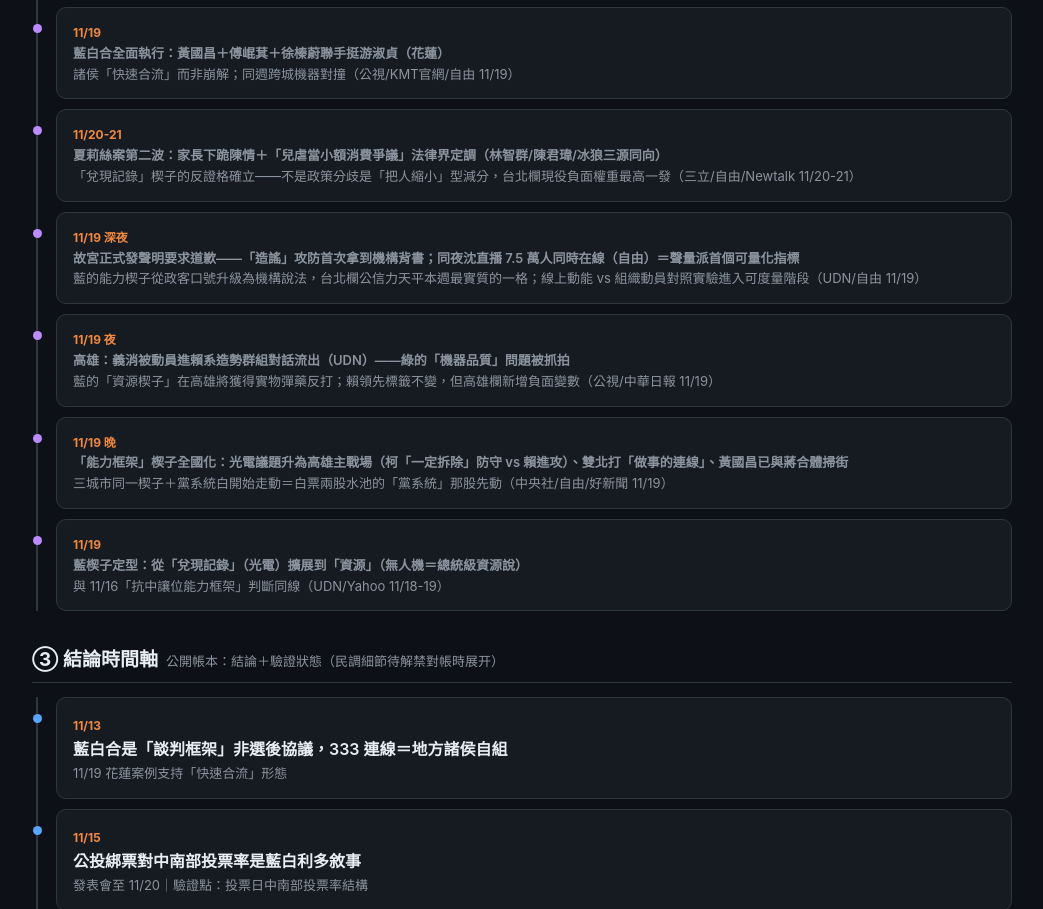
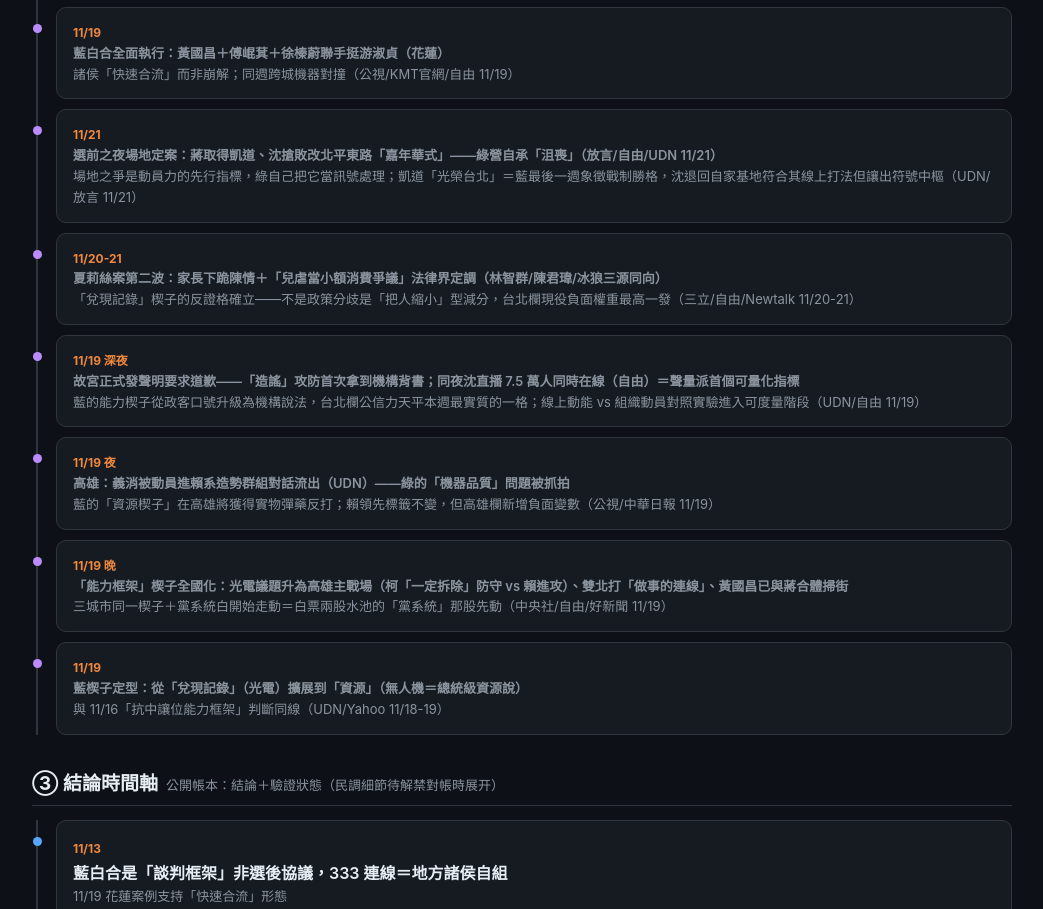
Before and after one commit to fykuo/tw-election-dash, a plain HTML site: page d-a8xqg6ornt/index.html in a window 1280 px wide. Shown: the part 1034-1943 px from the top of the page, without its empty margins (118-1161 px from the left). Drawn offline with Linux system fonts and the light colour scheme.

Commit message:
11/21：凱道歸蔣=象徵戰分格

```diff
--- a/d-a8xqg6ornt/index.html
+++ b/d-a8xqg6ornt/index.html
@@ -68,6 +68,7 @@
   <div class="card"><span class="date">11/18–19</span><div class="concl">柯文哲放話「小草絕不投沈」但保留 21 日「來者是客」</div><div class="ev">柯用反沈表態保留合體空間；沈僅回「選民是獨立個體」（UDN/自由 11/18-19）</div></div>
   <div class="card"><span class="date">11/19 18:00</span><div class="concl">三邊會談落幕（91 分鐘）：三方共發《和平宣言》四點共識——核戰打不得、戰略穩定對話、增加石油供應、防止核擴散；全文未涉台灣</div><div class="ev">無賣台素材也無利多素材＝基線（不預期有結論）兌現；「雅爾達」只剩影像沒有文本，對平手盤中性偏藍（台視/風傳媒/Newtalk 11/19）</div></div>
   <div class="card"><span class="date">11/19</span><div class="concl">藍白合全面執行：黃國昌＋傅崐萁＋徐榛蔚聯手挺游淑貞（花蓮）</div><div class="ev">諸侯「快速合流」而非崩解；同週跨城機器對撞（公視/KMT官網/自由 11/19）</div></div>
+  <div class="card"><span class="date">11/21</span><div class="concl">選前之夜場地定案：蔣取得凱道、沈搶敗改北平東路「嘉年華式」——綠營自承「沮喪」（放言/自由/UDN 11/21）</div><div class="ev">場地之爭是動員力的先行指標，綠自己把它當訊號處理；凱道「光榮台北」＝藍最後一週象徵戰制勝格，沈退回自家基地符合其線上打法但讓出符號中樞（UDN/放言 11/21）</div></div>
   <div class="card"><span class="date">11/20-21</span><div class="concl">夏莉絲案第二波：家長下跪陳情＋「兒虐當小額消費爭議」法律界定調（林智群/陳君瑋/冰狼三源同向）</div><div class="ev">「兌現記錄」楔子的反證格確立——不是政策分歧是「把人縮小」型減分，台北欄現役負面權重最高一發（三立/自由/Newtalk 11/20-21）</div></div>
   <div class="card"><span class="date">11/19 深夜</span><div class="concl">故宮正式發聲明要求道歉——「造謠」攻防首次拿到機構背書；同夜沈直播 7.5 萬人同時在線（自由）＝聲量派首個可量化指標</div><div class="ev">藍的能力楔子從政客口號升級為機構說法，台北欄公信力天平本週最實質的一格；線上動能 vs 組織動員對照實驗進入可度量階段（UDN/自由 11/19）</div></div>
   <div class="card"><span class="date">11/19 夜</span><div class="concl">高雄：義消被動員進賴系造勢群組對話流出（UDN）——綠的「機器品質」問題被抓拍</div><div class="ev">藍的「資源楔子」在高雄將獲得實物彈藥反打；賴領先標籤不變，但高雄欄新增負面變數（公視/中華日報 11/19）</div></div>
```
